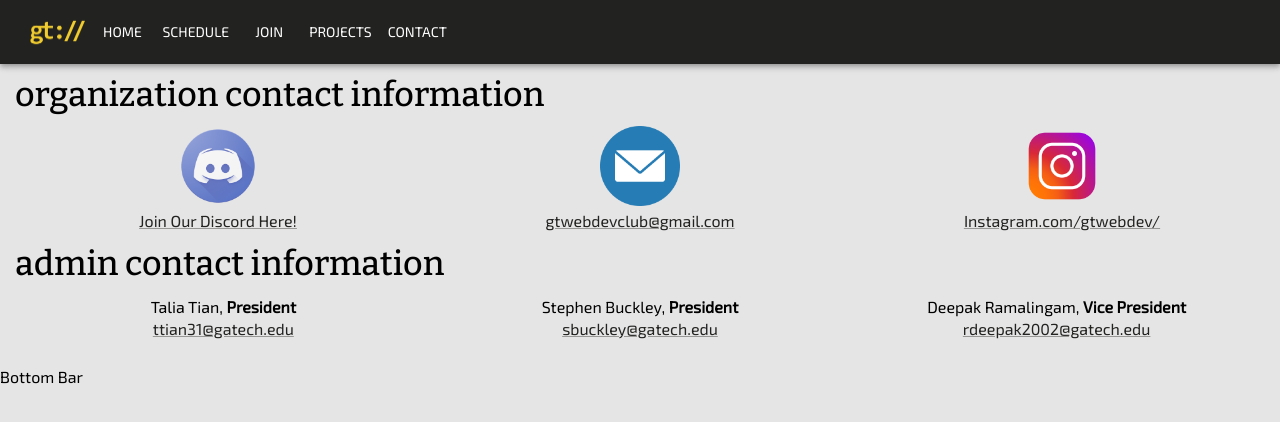
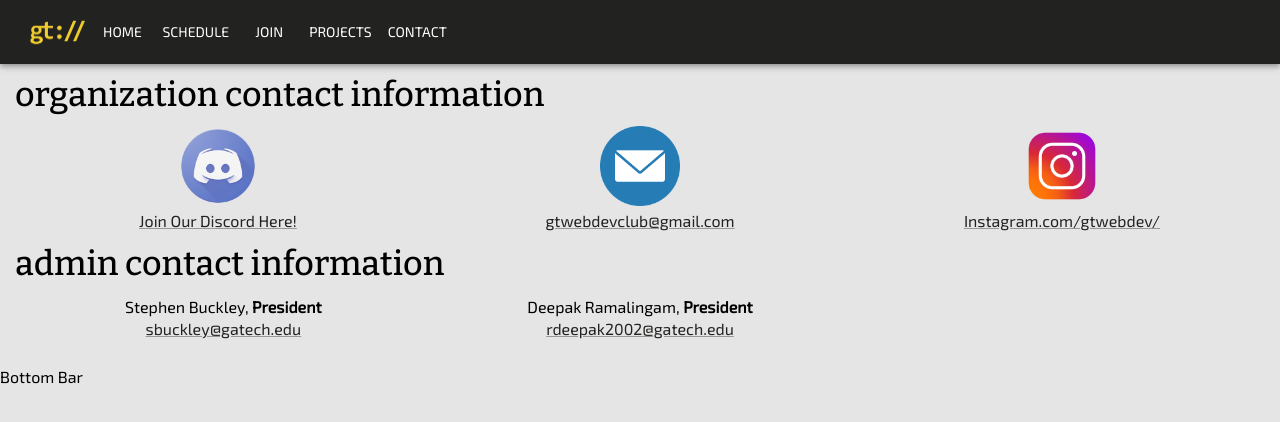
Before and after one commit to nicodemota/gt-webdev-website, a Next.js app: page /contact in a window 1280 px wide. Shown: the top 422 px of the page. Built offline with nearby package versions, Linux system fonts and the light colour scheme.

Commit message:
Fix React compilation warnings for reused keys

```diff
--- a/data/contactData.js
+++ b/data/contactData.js
@@ -1,9 +1,4 @@
 let adminContacts = [
-    {
-        "name": "Talia Tian",
-        "title": "President",
-        "email": "ttian31@gatech.edu"
-    },
     {
         "name": "Stephen Buckley",
         "title": "President",
@@ -11,7 +6,7 @@ let adminContacts = [
     },
     {
         "name": "Deepak Ramalingam",
-        "title": "Vice President",
+        "title": "President",
         "email": "rdeepak2002@gatech.edu"
     },
 ];
--- a/pages/contact.js
+++ b/pages/contact.js
@@ -69,7 +69,8 @@ class Contact extends Component {
                     <Typography variant="h4" className="title">admin contact information</Typography>
                     <Grid container className="adminContactTitle">
                         {adminContacts.map(contact => (
-                            <AdminContact name={contact.name} title={contact.title} email={contact.email}/>
+                            <AdminContact key={`${contact.name}-${contact.title}-${contact.email}`}
+                                          name={contact.name} title={contact.title} email={contact.email}/>
                         ))}
                     </Grid>
                     <br />
--- a/pages/index.js
+++ b/pages/index.js
@@ -73,7 +73,7 @@ class FAQ extends Component {
         <div>
             <Typography variant="h4" className="title">faq</Typography>
             {qAndAs.map(elem => (
-                <QuestAndAnswer question={elem.question} answer={elem.answer}/>
+                <QuestAndAnswer key={elem.question} question={elem.question} answer={elem.answer}/>
             ))}
         </div>
       );
--- a/pages/schedule.js
+++ b/pages/schedule.js
@@ -43,7 +43,7 @@ class SchedTable extends Component {
                     </TableHead>
                     <TableBody>
                     {scheduleData.map(row => (
-                        <TableRow key={row.name} className="schedTableRow">
+                        <TableRow key={`${row.date}-${row.agenda}-${row.link}`} className="schedTableRow">
                             <TableCell align="center" className="schedTableCell">{row.date}</TableCell>
                             <TableCell align="center" className="schedTableCell">{row.agenda}</TableCell>
                             <TableCell align="center" className="schedTableCell">
```
Also changed, not shown: pages/projects.js (+6 -4 lines).
